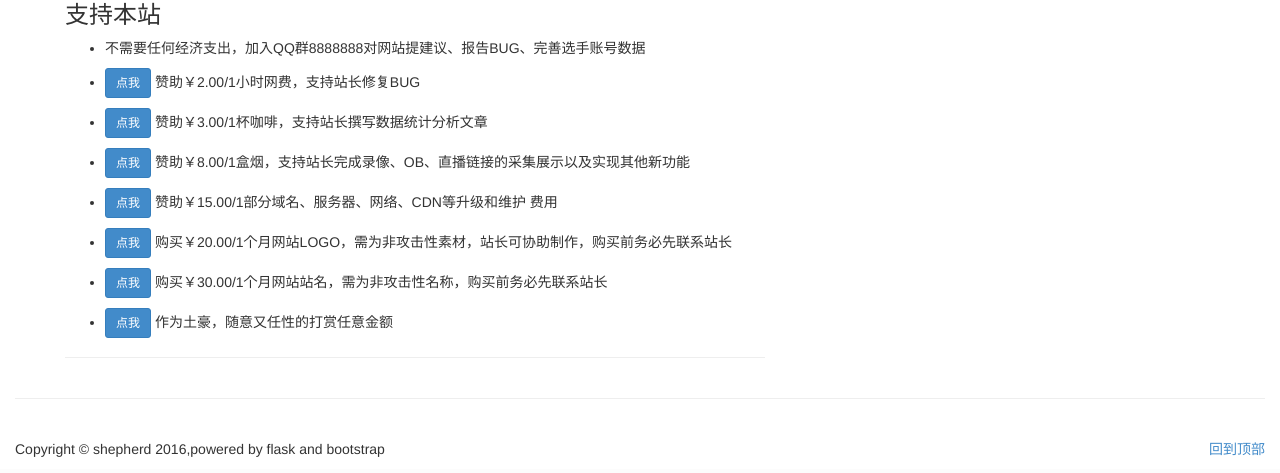
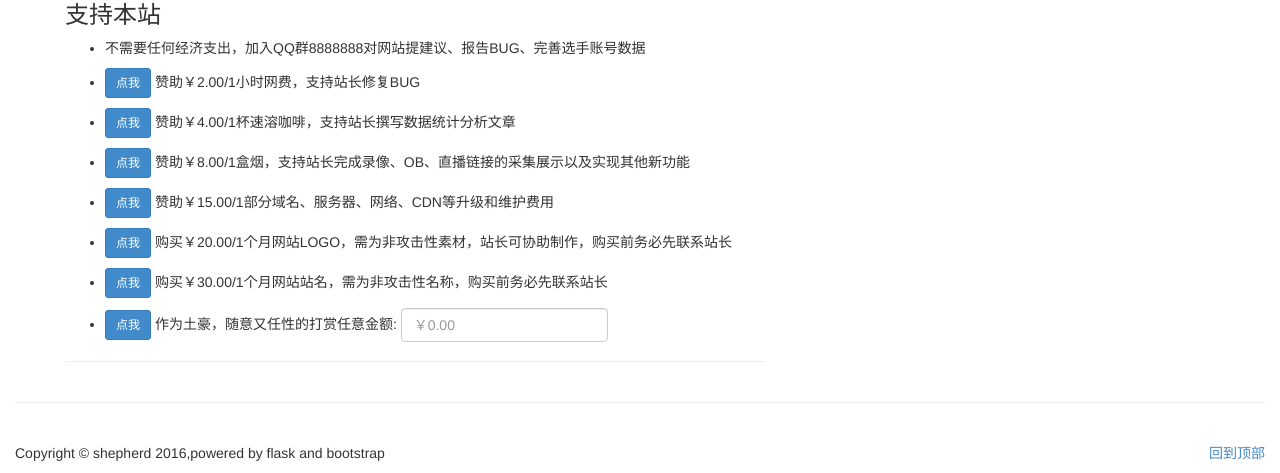
Before and after one commit to MrShepherd/lol_hf, a Flask app: page /help in a window 1280 px wide. Shown: the part 671-1144 px from the top of the page. Run offline with Flask 2, Linux system fonts and the light colour scheme; data that the repository does not hold is empty; some libraries are stand-ins or nearby versions.

Commit message:
help page v2.0

```diff
--- a/app/static/css/lolhf.css
+++ b/app/static/css/lolhf.css
@@ -188,6 +188,6 @@ hr.divider {
     width: 750px;
 }
 
-.aboutsite button{
-
+.btn-amount{
+    margin-right: 100px;
 }
--- a/app/static/js/lolhf.js
+++ b/app/static/js/lolhf.js
@@ -83,6 +83,8 @@ $(function () {
     });
     //handle scroll event for player table list of query page
     $(window).scroll(function () {
+        var hostname = window.location.hostname;
+        if (hostname.indexOf('ladder') > 0 || hostname.indexOf('query') > 0) {
             var url = $('.btn-primary.btn-ladder').attr('href');
             var args = {'listpage': listpage};
             if (url == '' || url == undefined || url == null) {
@@ -104,6 +106,7 @@ $(function () {
                         return false;
                     }
                 });
+            }
         }
     });
     //handle pager click event for player img list of query page
@@ -145,5 +148,17 @@ $(function () {
                 }
             });
         }
-    })
     });
+    //handel help button click event from help page
+    $(".btn-help").click(function () {
+        var amount = $(this).siblings("span").text();
+        if (!amount) {
+            amount = $(this).siblings("input").val();
+            amount = parseFloat(amount).toFixed(2);
+        }
+        if (amount) {
+            $(".modal-footer .btn-amount").text("￥" + amount);
+            $('#myModal').modal();
+        }
+    });
+});
--- a/app/templates/help.html
+++ b/app/templates/help.html
@@ -14,7 +14,6 @@
                 <p>锁定本站可以方便的以多种方式定位和查看职业战队以及路人人气选手在韩服的征战数据和排名</p>
             <li>
                 <p>希望网友们着重关注LPL战队队员在韩服的表现，监督鼓励和鞭策他们努力训练、认真排位。站长是S1开始的一名老玩家，相信还有很多网友和我一样希望LPL能夺得一次S赛冠军，S6输了，S7再来！</p>
-            </li>
             </li>
             <li>
                 <p>站长承诺：网站由站长本人管理期间，本站永久不嵌入广告，且网站不用于盈利，经济所得全部用于网站建设</p>
@@ -53,48 +52,86 @@
                 </li>
                 <li>
                     <p>
-                        <button type="button" class="btn btn-primary btn-sm">点我</button>
-                        赞助￥2.00/1小时网费，支持站长修复BUG
+                        <button type="button" class="btn btn-primary btn-sm btn-help">点我</button>
+                        赞助￥<span>2.00</span>/1小时网费，支持站长修复BUG
                     </p>
                 </li>
                 <li>
                     <p>
-                        <button type="button" class="btn btn-primary btn-sm">点我</button>
-                        赞助￥3.00/1杯咖啡，支持站长撰写数据统计分析文章
+                        <button type="button" class="btn btn-primary btn-sm btn-help">点我</button>
+                        赞助￥<span>4.00</span>/1杯速溶咖啡，支持站长撰写数据统计分析文章
                     </p>
                 </li>
                 <li>
                     <p>
-                        <button type="button" class="btn btn-primary btn-sm">点我</button>
-                        赞助￥8.00/1盒烟，支持站长完成录像、OB、直播链接的采集展示以及实现其他新功能
+                        <button type="button" class="btn btn-primary btn-sm btn-help">点我</button>
+                        赞助￥<span>8.00</span>/1盒烟，支持站长完成录像、OB、直播链接的采集展示以及实现其他新功能
                     </p>
                 </li>
                 <li>
                     <p>
-                        <button type="button" class="btn btn-primary btn-sm">点我</button>
-                        赞助￥15.00/1部分域名、服务器、网络、CDN等升级和维护 费用
+                        <button type="button" class="btn btn-primary btn-sm btn-help">点我</button>
+                        赞助￥<span>15.00</span>/1部分域名、服务器、网络、CDN等升级和维护费用
                     </p>
                 </li>
                 <li>
                     <p>
-                        <button type="button" class="btn btn-primary btn-sm">点我</button>
-                        购买￥20.00/1个月网站LOGO，需为非攻击性素材，站长可协助制作，购买前务必先联系站长
+                        <button type="button" class="btn btn-primary btn-sm btn-help">点我</button>
+                        购买￥<span>20.00</span>/1个月网站LOGO，需为非攻击性素材，站长可协助制作，购买前务必先联系站长
                     </p>
                 </li>
                 <li>
                     <p>
-                        <button type="button" class="btn btn-primary btn-sm">点我</button>
-                        购买￥30.00/1个月网站站名，需为非攻击性名称，购买前务必先联系站长
+                        <button type="button" class="btn btn-primary btn-sm btn-help">点我</button>
+                        购买￥<span>30.00</span>/1个月网站站名，需为非攻击性名称，购买前务必先联系站长
                     </p>
                 </li>
                 <li>
-                    <p>
-                        <button type="button" class="btn btn-primary btn-sm">点我</button>
-                        作为土豪，随意又任性的打赏任意金额
-                    </p>
+                    <form class="form-inline" role="form">
+                        <p>
+                            <button type="button" class="btn btn-primary btn-sm btn-help">点我</button>
+                            作为土豪，随意又任性的打赏任意金额:
+                            <input type="text" class="form-control" placeholder="￥0.00">
+                        </p>
+                    </form>
                 </li>
             </ul>
         </div>
     </div>
+    <div class="modal fade" id="myModal" tabindex="-1" role="dialog" aria-labelledby="myModalLabel" aria-hidden="true">
+        <div class="modal-dialog">
+            <div class="modal-content">
+                <div class="modal-header">
+                    <button type="button" class="close" data-dismiss="modal" aria-hidden="true">&times;</button>
+                    <h4 class="modal-title" id="myModalLabel">感谢您的慷慨解囊</h4>
+                </div>
+                <div class="modal-body">
+                    <p>请留下您的信息，录入赞助墙，供站长和网友膜拜：</p>
+                    <form class="bs-example bs-example-form" role="form">
+                        <div class="input-group">
+                            <span class="input-group-addon">根据地-网名</span>
+                            <input type="text" class="form-control" placeholder="如：背锅吧-ClearRun">
+                        </div>
+                        <br>
+                        <div class="input-group">
+                            <span class="input-group-addon">服务器  名称</span>
+                            <input type="text" class="form-control" placeholder="如：电信1-艾欧尼亚">
+                        </div>
+                        <br>
+                        <div class="input-group">
+                            <span class="input-group-addon">召唤师&nbsp;&nbsp;&nbsp;I D</span>
+                            <input type="text" class="form-control" placeholder="如：UltFlash">
+                        </div>
+                    </form>
+                </div>
+                <div class="modal-footer">
+                    <button type="button" class="btn btn-primary btn-amount"></button>
+                    <button type="button" class="btn btn-default" data-dismiss="modal">算了，遗憾的放弃</button>
+                    <button type="button" class="btn btn-default">使用微信赞助</button>
+                    <button type="button" class="btn btn-default">使用支付宝赞助</button>
+                </div>
+            </div>
+        </div>
+    </div>
 
 {% endblock %}
```
Lines whose indentation alone changed are shown as unchanged.
